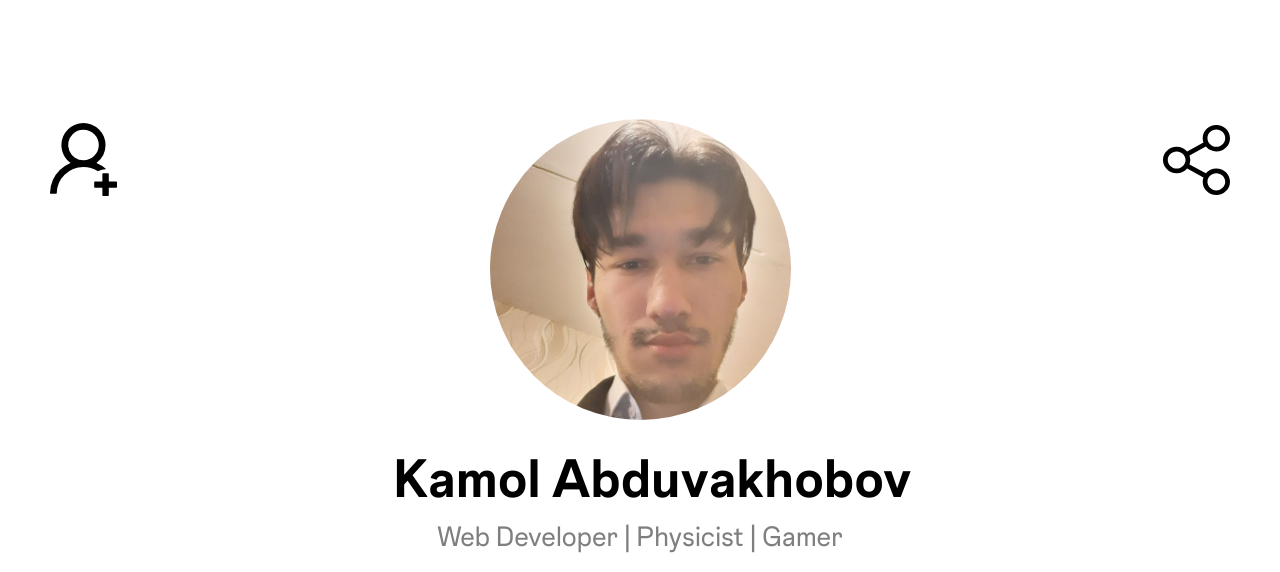
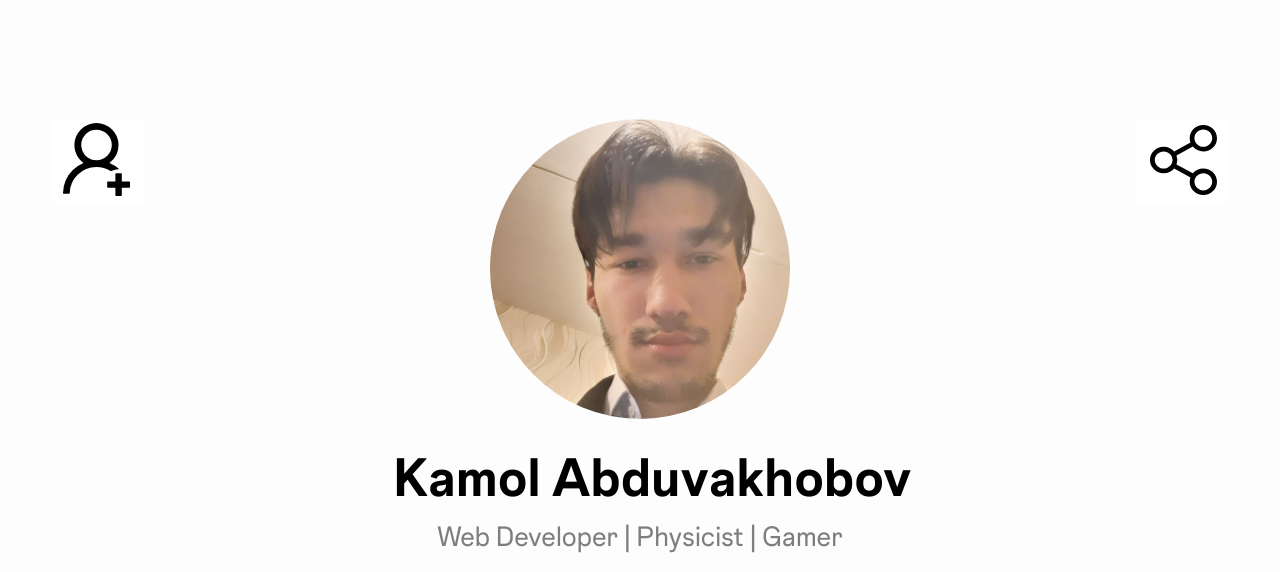
Before and after one commit to Kamol-Babyknight/ka.dev, a website: page src/index.html in a window 1280 px wide. Shown: the top 572 px of the page. Drawn offline with nearby package versions, Linux system fonts and the light colour scheme; files that its build step writes are made by us from their sources.

Commit message:
added styles

```diff
--- a/src/index.html
+++ b/src/index.html
@@ -10,6 +10,7 @@
   <body>
     @@include('components/header.html')
     <section class="profile">
+      <div class="profile-wrap">
       <div class="profile__avatar">
         <img
           src="/images/photo_2022-04-03_02-43-56.jpg"
@@ -39,6 +40,7 @@
           </li>
         </ul>
       </div>
+    </div>
     </section>
     <section class="projects">
       <div class="projects__title-wrap">
@@ -89,7 +91,7 @@
               </div>
             </div>
           </li>
-          <li class="card__item">
+          <li class="cards__item">
             <div class="card">
               <div class="card__img-wrap">
                 <img src="/images/blogs-img-2.jpg" alt="" class="card__img" />
--- a/src/scss/_base.scss
+++ b/src/scss/_base.scss
@@ -11,6 +11,11 @@
     url("/fonts/instagram-sans/InstagramSans-Regular.woff") format("woff");
   font-weight: 400;
   font-style: normal;
+}
+body{
+  background-color: #FDFDFD;
+  font-family: "InstagramSans";
+  font-size: medium;
 }
 p,
 h2,
@@ -31,31 +36,35 @@ button {
   position: relative;
 }
 .header__add-button {
-  left: 3%;
+  left: 4%;
   position: absolute;
+  top: 119px;
 }
 .header__share-button {
-  right: 3%;
+  right: 4%;
   position: absolute;
+  top: 119px;
 }
 .sharing__list {
   list-style: none;
   display: flex;
 }
-.profile {
+.profile-wrap {
   display: flex;
   flex-direction: column;
   align-items: center;
   justify-content: space-between;
   width: 493px;
   height: 525px;
-  margin: 119px auto;
+  margin: 0 auto;
+  padding-top: 119px;
+  padding-bottom:119px;
 }
 
 .profile__avatar {
   border-radius: 50%;
-  width: 301px;
-  height: 301px;
+  width: 300px;
+  height: 300px;
   overflow: hidden;
 }
 .profile__main-title-wrap {
@@ -91,6 +100,8 @@ button {
 }
 .projects__title-wrap {
   display: flex;
+  position: relative;
+  top: 25px;
 }
 .projects__title {
   margin: 0 auto;
@@ -120,8 +131,8 @@ button {
 .project {
   width: 455px;
   overflow: hidden;
-  background-color: aqua;
   border-radius: 30px;
+  box-shadow: 0px 8px 100px -8px rgba(0, 0, 0, 0.1);
 }
 .project__preview {
   width: 100%;
@@ -160,6 +171,10 @@ button {
   flex-direction: column;
   width: 612px;
 }
+.cards__item{
+  box-shadow: (0px 8px 100px rgba(0, 0, 0, 0.1));
+  border-radius: 30px;
+}
 .cards__title-wrap {
   margin: 0 auto;
   margin-bottom: 24px;
@@ -177,7 +192,6 @@ button {
   padding: 0;
   flex-direction: column;
   gap: 54px;
-  background-color: aqua;
   border-radius: 30px;
 }
 .card {
```
